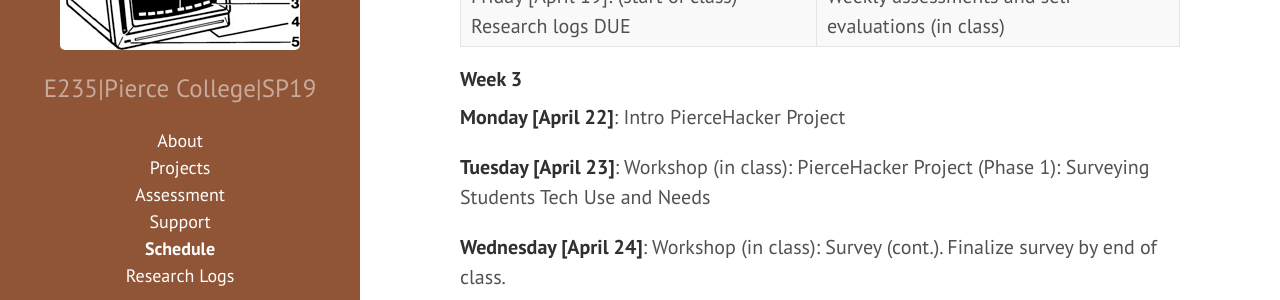
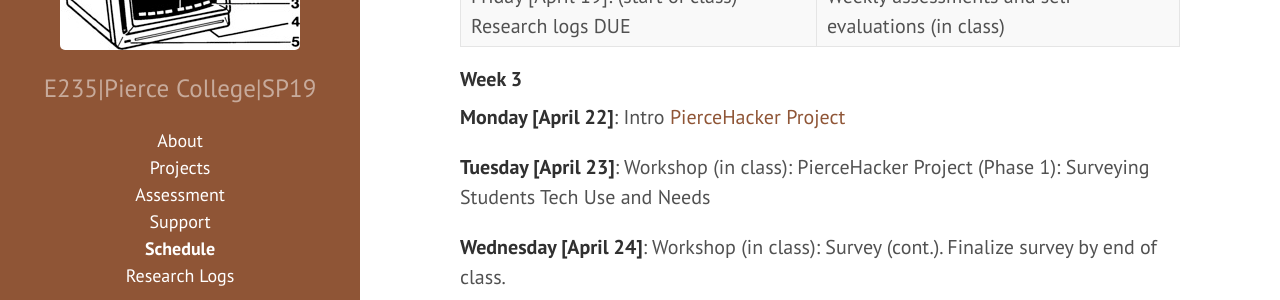
Before and after one commit to jloan/e235, a Jekyll site: the page built from 04schedule.md, in a window 1280 px wide and 900 px high, scrolled down 929 px. Shown: the part 156-456 px from the top of the window. Built offline with Jekyll 4.4.1, drawn with Linux system fonts in a browser that asks for light colours; part of the change alters nothing that is shown.

```diff
--- a/04schedule.md
+++ b/04schedule.md
@@ -29,7 +29,7 @@ Friday [April 19]: (start of class) Research logs DUE | Weekly assessments and s
 
 #### Week 3
 
-**Monday [April 22]**: Intro PierceHacker Project
+**Monday [April 22]**: Intro [PierceHacker Project](_posts/2019-04-22-pierce-hacker-project.md)
 
 **Tuesday [April 23]**: Workshop (in class): PierceHacker Project (Phase 1): Surveying Students Tech Use and Needs
 
```
